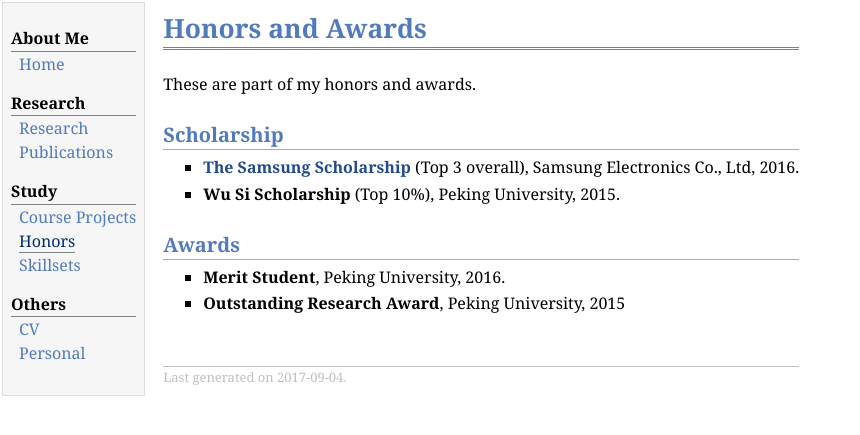
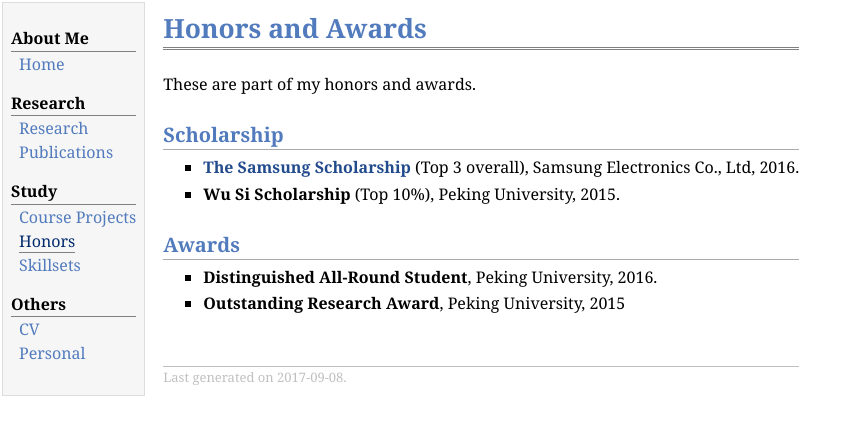
Before and after one commit to YyzHarry/Personal-Website, a Jekyll site: the page honor.html, which Jekyll copies as it is, in a window 1280 px wide. Shown: the top 435 px of the page, without its empty margins (0-860 px from the left). Built offline with Jekyll 4.4.1, drawn with Linux system fonts in a browser that asks for light colours.

Commit message:
Update honor.html

```diff
--- a/honor.html
+++ b/honor.html
@@ -38,14 +38,14 @@
 </ul>
 <h2>Awards</h2>
 <ul>
-<li><p><b>Merit Student</b>, Peking University, 2016.</p>
+<li><p><b>Distinguished All-Round Student</b>, Peking University, 2016.</p>
 </li>
 <li><p><b>Outstanding Research Award</b>, Peking University, 2015</p>
 </li>
 </ul>
 <div id="footer">
 <div id="footer-text">
-Last generated on 2017-09-04.
+Last generated on 2017-09-08.
 </div>
 </div>
 </td>
```
